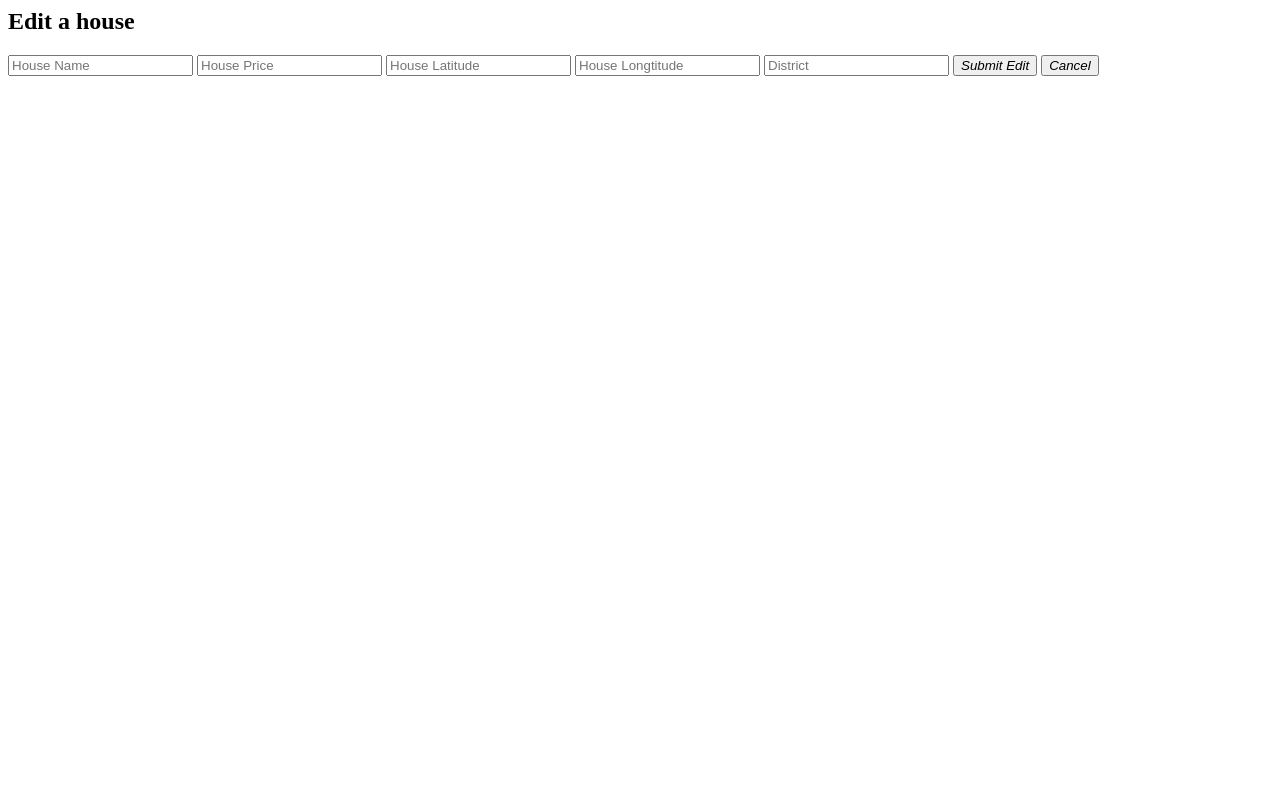
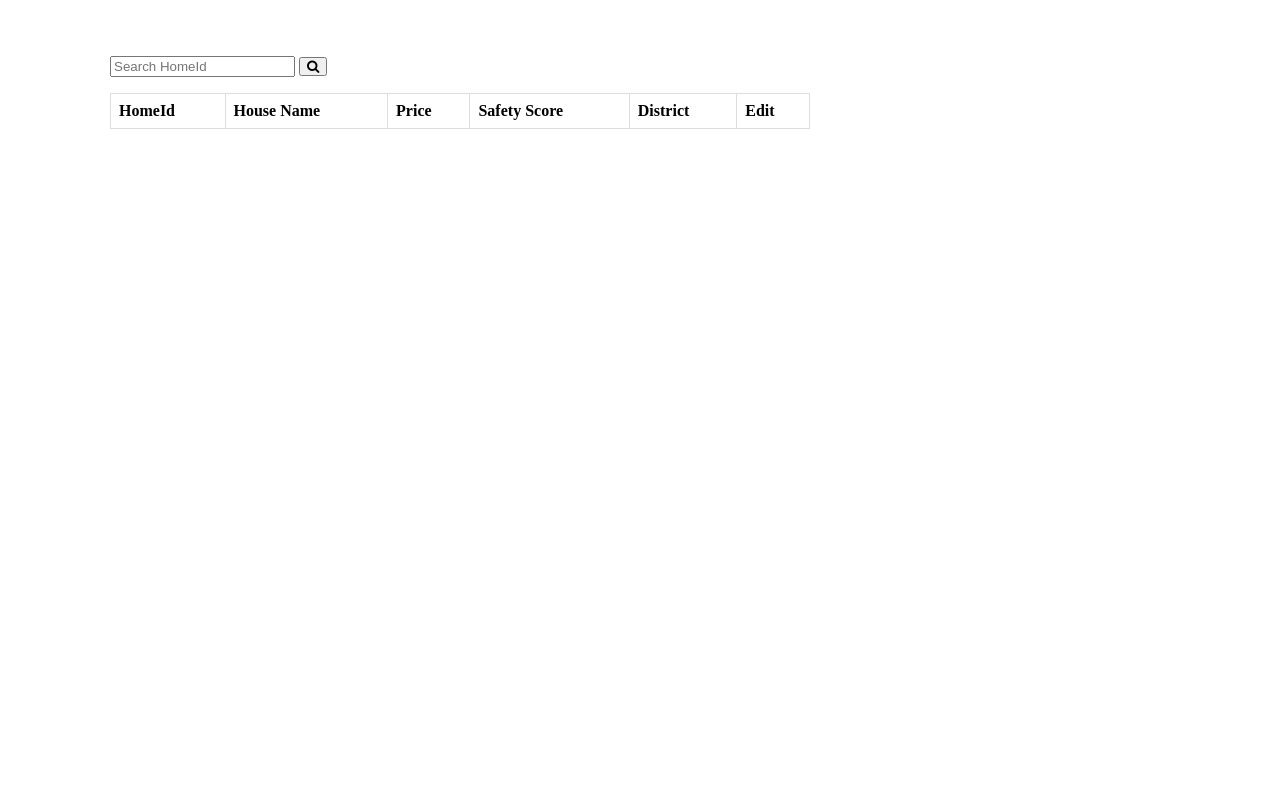
Before and after one commit to James0937/SU22-Database-Course-Project, a Flask app: page /edit.html in a window 1280 px wide. Run offline with Flask 2, Linux system fonts and the light colour scheme; lists and menus that the app fills with data are empty.

Commit message:
Revise edit.html to add search feature

```diff
--- a/demo/app/templates/delete.html
+++ b/demo/app/templates/delete.html
@@ -73,10 +73,10 @@
                         <div id="search-container-delete">
                             <form>
                                 <input type="text" placeholder="Search houses in Chicago" name="search">
-                                <button type="submit"><i class="fa fa-search"></i></button>
+                                <button type="button"><i class="fa fa-search"></i></button>
                             </form>
                         </div>
-                        <div id="result-table">
+                        <div id="result-table-delete">
                             <table class="result-table">
                                 <tr>
                                     <th>HomeId</th>
--- a/demo/app/templates/edit.html
+++ b/demo/app/templates/edit.html
@@ -1,12 +1,21 @@
 <html>
+
 <head>
-        <title>Edit</title>
+    <title>Main</title>
     <script src="javascript.js"></script>
     <script type="module" src="index.js"></script>
+    <script src="https://polyfill.io/v3/polyfill.min.js?features=default"></script>
+    <link rel="stylesheet" href="https://cdnjs.cloudflare.com/ajax/libs/font-awesome/4.7.0/css/font-awesome.min.css">
     <meta charset="utf-8">
     <meta content="IE=edge" http-equiv="X-UA-Compatible">
     <meta name="viewport" content="width=device-width, initial-scale=1">
     <style>
+        body {
+            padding:6px 10px;
+            margin-top: 50px;
+            margin-left: 100px;
+        }
+
         #search-container {
             top: 50%;
             left: 50%;
@@ -35,19 +44,55 @@
         #search-container button:hover {
             background: #ccc;
         }
+
+        .result-table {
+            margin-top: 10px;
+            border-collapse: collapse;
+            width: 700px;
+        }
+
+        .result-table td, th {
+            border: 1px solid #dddddd;
+            text-align: left;
+            padding: 8px;
+        }
+
+        tr:hover {background-color: #D6EEEE;}
     </style>
 </head>
 
 <body>
-        <h2>Edit a house</h2>
+    <div id="whole-page">
+        <header>
+            <div id="Search-edit" class="tabcontent">
+                <div id="overall-layer-edit">
+                    <nav>
+                        <!--TODO-->
+                    </nav>
+                    <div id="content-edit">
+                        <div id="search-container-edit">
                             <form>
-            <input type="text" placeholder="House Name" name="name">
-            <input type="text" placeholder="House Price" name="price">
-            <input type="text" placeholder="House Latitude" name="latitude">
-            <input type="text" placeholder="House Longtitude" name="longtitude">
-            <input type="text" placeholder="District" name="district">
-            <button type="submit"><i class="fa fa-search">Submit Edit</i></button>
-            <button type="button" onclick="location.href='test.html'"><i class="fa fa-search">Cancel</i></button>
+                                <input type="text" placeholder="Search HomeId" name="search">
+                                <button type="button"><i class="fa fa-search"></i></button>
                             </form>
+                        </div>
+                        <div id="result-table-edit">
+                            <table class="result-table">
+                                <tr>
+                                    <th>HomeId</th>
+                                    <th>House Name</th>
+                                    <th>Price</th>
+                                    <th>Safety Score</th>
+                                    <th>District</th>
+                                    <th>Edit</th>
+                                </tr>
+                            </table>
+                        </div>
+                    </div>
+                </div>
+            </div>
+        </header>
+    </div>
 </body>
+
 </html>
```
Lines whose indentation alone changed are shown as unchanged.
